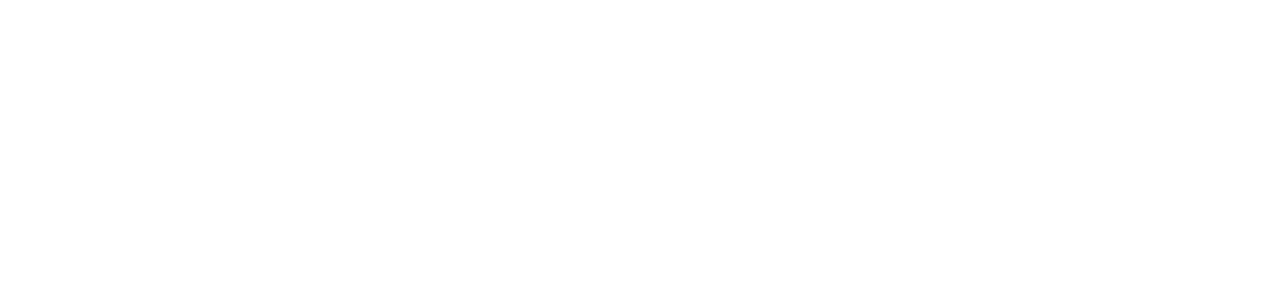
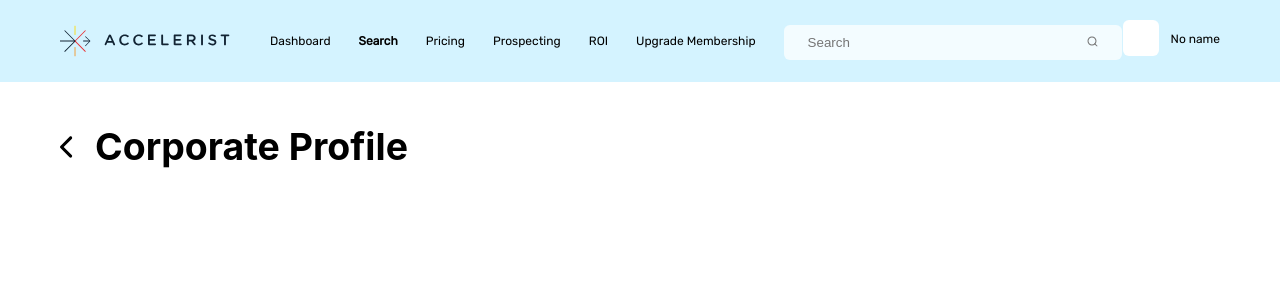
Before and after one commit to zaytsev-tech/accelerist, a React (Create React App) app: page /search/corporate-profile in a window 1280 px wide. Before the commit this address had no page. Shown: the top 300 px of the page. Built offline with nearby package versions, Linux system fonts and the light colour scheme.

Commit message:
feat(search): completed adaptive layout

```diff
--- a/src/App.tsx
+++ b/src/App.tsx
@@ -5,6 +5,7 @@ import { BrowserRouter as Router, Route, Routes } from 'react-router-dom';
 import { ThemeProvider } from 'styled-components';
 
 import { GlobalFonts, GlobalStyles, theme } from './styles';
+import { CorporateProfile } from './views/components/corporate-profile';
 import { Dashboard } from './views/components/dashboard';
 import { Login } from './views/components/login-page/login';
 import { Search } from './views/components/search';
@@ -17,6 +18,7 @@ function App() {
           <Routes>
             <Route path="dashboard" element={<Dashboard />} />
             <Route path="search" element={<Search />} />
+            <Route path="/search/corporate-profile" element={<CorporateProfile />} />
             <Route path="/" element={<Login />} />
           </Routes>
         </ThemeProvider>
--- /dev/null
+++ b/src/views/components/corporate-profile/corporate-profile.tsx
@@ -0,0 +1,49 @@
+import { useContext } from 'react';
+import styled, { ThemeContext } from 'styled-components';
+
+import { IconArrowLeft } from '../../ui/icons';
+import { Navigation } from '../../use-case/navigation';
+
+export const CorporateProfile = () => {
+  const theme = useContext(ThemeContext);
+  return (
+    <Page>
+      <Navigation titlePage="Search" />
+      <Header>
+        <IconArrowLeft width={13} height={22} color={theme.colors.black} />
+        <h3>Corporate Profile</h3>
+      </Header>
+    </Page>
+  );
+};
+
+const Page = styled.div`
+  margin: 0 auto;
+  width: 100%;
+
+  @media (max-width: 600px) {
+    width: auto;
+  }
+`;
+
+const Header = styled.div`
+  margin: 0;
+  padding: 5px 60px;
+  font-size: 32px;
+  display: flex;
+  align-items: center;
+
+  & > h3 {
+    flex-grow: 1;
+    margin-left: 22px;
+  }
+
+  @media (max-width: 703px) {
+    flex-direction: column;
+    align-items: flex-start;
+
+    & > h3 {
+      margin: 16px;
+    }
+  }
+`;
--- /dev/null
+++ b/src/views/components/corporate-profile/index.ts
@@ -0,0 +1 @@
+export { CorporateProfile } from './corporate-profile';
--- a/src/views/components/search/search.tsx
+++ b/src/views/components/search/search.tsx
@@ -65,6 +65,15 @@ const Header = styled.div`
   & > h3 {
     flex-grow: 1;
   }
+
+  @media (max-width: 703px) {
+    flex-direction: column;
+    align-items: flex-start;
+
+    & > h3 {
+      margin: 16px;
+    }
+  }
 `;
 
 const Content = styled.div`
@@ -84,6 +93,10 @@ const SearchContainer = styled.div`
 
   @media (max-width: 1024px) {
     margin-right: 0;
+  }
+
+  @media (max-width: 703px) {
+    width: 100%;
   }
 `;
 
@@ -121,6 +134,10 @@ const Settings = styled.div`
   @media (max-width: 768px) {
     width: 50%;
   }
+
+  @media (max-width: 703px) {
+    width: 100%;
+  }
 `;
 
 const HeaderItems = styled.div`
--- a/src/views/ui/buttons/button-profile/button-profile.tsx
+++ b/src/views/ui/buttons/button-profile/button-profile.tsx
@@ -1,8 +1,13 @@
+import { FC } from 'react';
 import styled from 'styled-components';
 
-export const ButtonProfile = () => {
+interface ButtonProfileProps {
+  onClick: () => void;
+}
+
+export const ButtonProfile: FC<ButtonProfileProps> = ({ onClick }) => {
   return (
-    <Container>
+    <Container onClick={onClick}>
       <p>Profile</p>
     </Container>
   );
@@ -15,6 +20,7 @@ const Container = styled.button`
   cursor: pointer;
   display: flex;
   align-items: center;
+  justify-content: center;
   border: 1px solid ${({ theme: { colors } }) => colors.blue};
   background-color: ${({ theme: { colors } }) => colors.white};
 
--- a/src/views/ui/pagination/pagination.tsx
+++ b/src/views/ui/pagination/pagination.tsx
@@ -27,6 +27,10 @@ const Container = styled.div`
     width: 15%;
   }
 
+  @media (max-width: 703px) {
+    display: none;
+  }
+
   & > svg {
     cursor: pointer;
   }
--- a/src/views/ui/setting-item/setting-item.tsx
+++ b/src/views/ui/setting-item/setting-item.tsx
@@ -14,21 +14,21 @@ export const SettingItem: FC<SettingItemProp> = ({ type }) => {
     return (
       <Container>
         <IconExport width={20} height={20} color={theme.colors.blue} />
-        <Text>Export to Excel</Text>
+        <TextExport></TextExport>
       </Container>
     );
   } else if (type === 'Save') {
     return (
       <Container>
         <IconAddFolder width={22} height={20} color={theme.colors.blue} />
-        <Text>Save List</Text>
+        <TextSave></TextSave>
       </Container>
     );
   } else {
     return (
       <Container>
         <IconMail width={22} height={20} color={theme.colors.blue} />
-        <Text>Accelerist Support</Text>
+        <TextSupport></TextSupport>
       </Container>
     );
   }
@@ -45,3 +45,33 @@ const Text = styled.p`
   margin-left: 9px;
   font-size: 12px;
 `;
+
+const TextSave = styled(Text)`
+  &:after {
+    content: 'Save List';
+
+    @media (max-width: 703px) {
+      content: 'Save';
+    }
+  }
+`;
+
+const TextSupport = styled(Text)`
+  &:after {
+    content: 'Accelerist Support';
+
+    @media (max-width: 703px) {
+      content: 'Support';
+    }
+  }
+`;
+
+const TextExport = styled(Text)`
+  &:after {
+    content: 'Export to Excel';
+
+    @media (max-width: 703px) {
+      content: 'Export';
+    }
+  }
+`;
--- a/src/views/use-case/card-organization/card-organization.tsx
+++ b/src/views/use-case/card-organization/card-organization.tsx
@@ -1,3 +1,4 @@
+import { useNavigate } from 'react-router';
 import styled from 'styled-components';
 
 import image from '../../../assets/images/companies/beko.png';
@@ -6,6 +7,7 @@ import { ButtonProfile } from '../../ui/buttons/button-profile';
 import { CsrList } from '../../ui/csr-list';
 
 export const CardOrganization = () => {
+  const navigate = useNavigate();
   return (
     <Container>
       <MainBlock>
@@ -38,7 +40,7 @@ export const CardOrganization = () => {
       </MainBlock>
       <Buttons>
         <ButtonHeartEmpty />
-        <ButtonProfile />
+        <ButtonProfile onClick={() => navigate('corporate-profile')} />
       </Buttons>
     </Container>
   );
@@ -56,12 +58,20 @@ const Container = styled.div`
   margin-bottom: 24px;
   position: relative;
 
+  @media (max-width: 1375px) {
+    width: 40%;
+  }
+
   @media (max-width: 1024px) {
     width: 42%;
   }
 
   @media (max-width: 768px) {
     width: 40%;
+  }
+
+  @media (max-width: 703px) {
+    width: 100%;
   }
 `;
 
@@ -116,6 +126,10 @@ const Title = styled.p`
 const Description = styled.div`
   flex-grow: 4;
   margin-left: 5%;
+
+  @media (max-width: 703px) {
+    width: 50%;
+  }
 `;
 
 const Contacts = styled.div`
@@ -134,6 +148,10 @@ const Specifications = styled.div`
     flex-direction: column;
     align-items: flex-start;
     border: none;
+  }
+
+  @media (max-width: 703px) {
+    margin-top: 0px;
   }
 `;
 
@@ -179,6 +197,14 @@ const Revenue = styled.div`
   @media (max-width: 768px) {
     width: 60%;
   }
+
+  @media (max-width: 703px) {
+    width: 100%;
+  }
+
+  @media (max-width: 330px) {
+    flex-direction: column;
+  }
 `;
 
 const Buttons = styled.div`
--- a/src/views/use-case/navigation/navigation.tsx
+++ b/src/views/use-case/navigation/navigation.tsx
@@ -57,6 +57,10 @@ const Header = styled.div`
     display: flex;
     align-items: center;
     justify-content: space-between;
+  }
+
+  @media (max-width: 703px) {
+    padding: 5%;
   }
 `;
 
```
